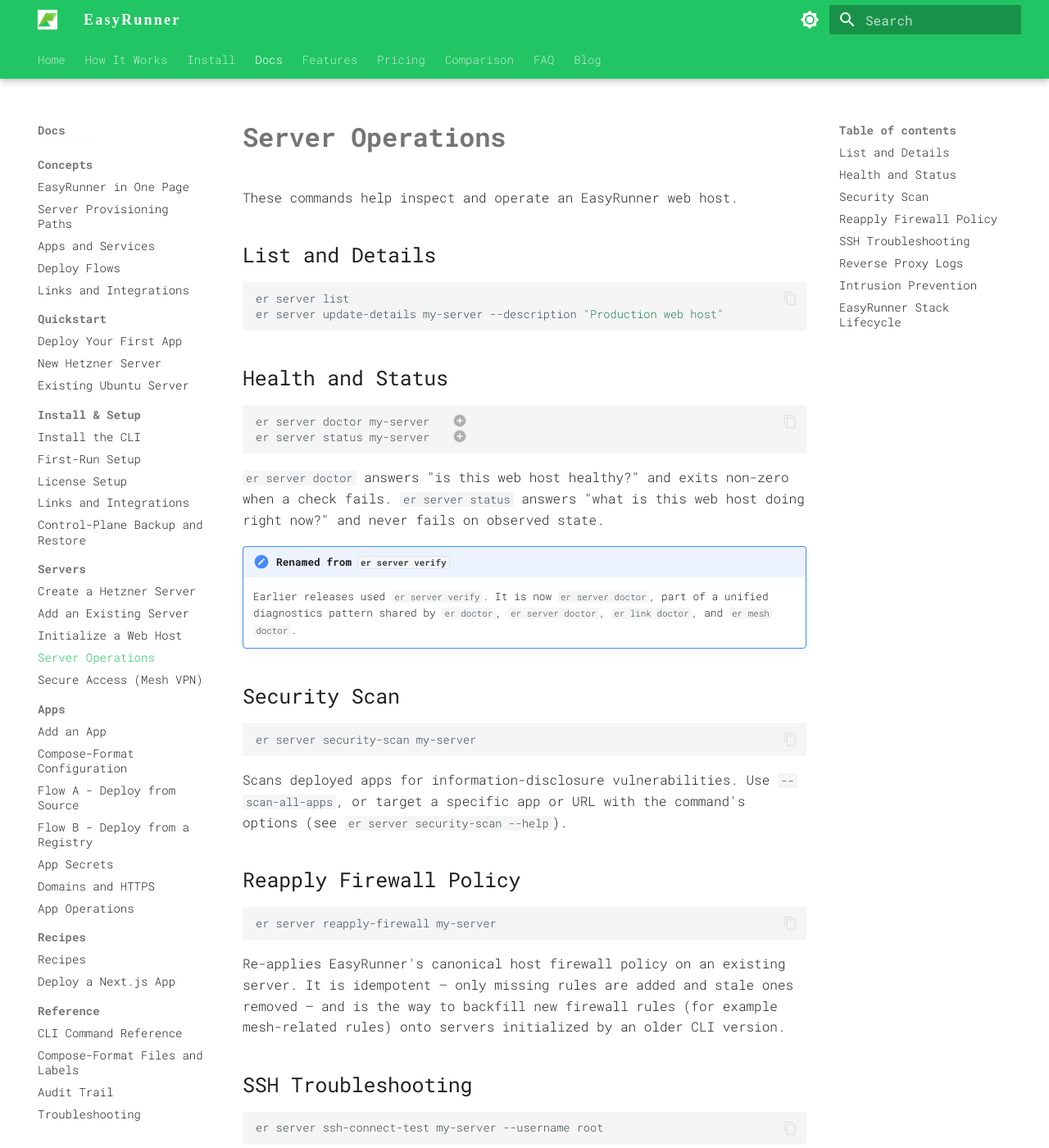
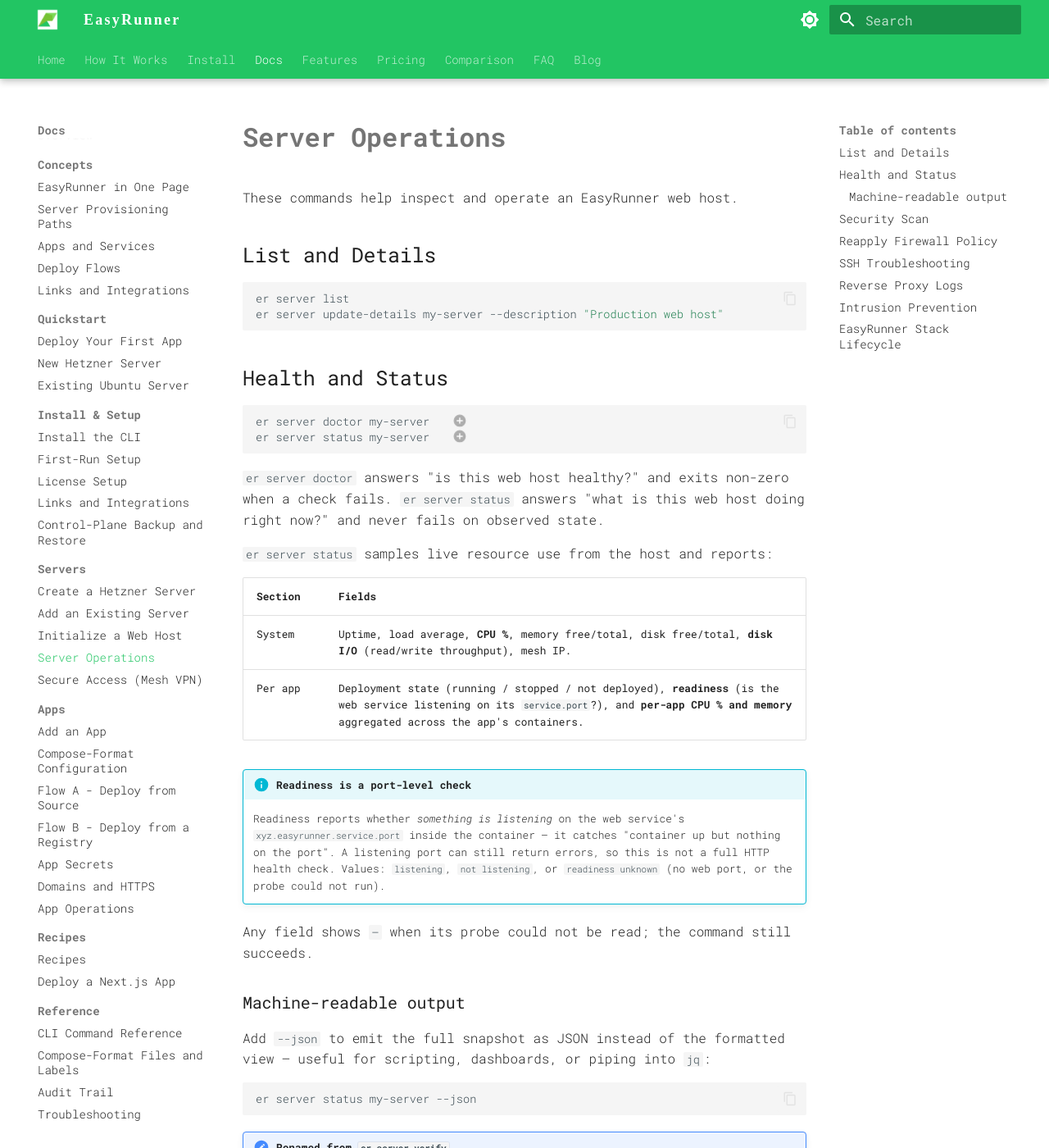
Before and after one commit to janaka/easyrunner-docs, an MkDocs documentation site: the page built from docs/user-docs/servers/operations.md, in a window 1280 px wide and 1400 px high. Shown: the whole window at 82% size. Built offline with MkDocs 1.6.1 and Material for MkDocs 9.7.7, drawn with Linux system fonts in a browser that asks for light colours; some web fonts are replaced.

Commit message:
docs(status): document resource monitoring and --json output
`er server status` and `er app status` now sample live host resource use:
CPU %, disk I/O, per-app readiness (is the web service listening on its
service.port?), and per-container CPU/memory. Both commands also gained a
`--json` flag for machine-readable output. Document the new fields in the
server and app operations guides, and explain the readiness signal in the
"deployed but not responding" troubleshooting entry.

Co-Authored-By: Claude Opus 4.8 (1M context) <noreply@anthropic.com>

````diff
--- a/docs/user-docs/servers/operations.md
+++ b/docs/user-docs/servers/operations.md
@@ -17,9 +17,33 @@ er server status my-server   # (2)!
 ```
 
 1. Runs pass/fail health diagnostics across the host stack (Podman, Caddy, the EasyRunner user, firewall rules, connectivity). Add `--fix` to attempt automatic remediation where supported.
-2. Shows a read-only snapshot of runtime state: uptime, load average, memory, disk, per-app container status, and the server's mesh IP.
+2. Shows a read-only snapshot of runtime state — see the fields below.
 
 `er server doctor` answers "is this web host healthy?" and exits non-zero when a check fails. `er server status` answers "what is this web host doing right now?" and never fails on observed state.
+
+`er server status` samples live resource use from the host and reports:
+
+| Section | Fields |
+| --- | --- |
+| System | Uptime, load average, **CPU %**, memory free/total, disk free/total, **disk I/O** (read/write throughput), mesh IP. |
+| Per app | Deployment state (running / stopped / not deployed), **readiness** (is the web service listening on its `service.port`?), and **per-app CPU % and memory** aggregated across the app's containers. |
+
+!!! info "Readiness is a port-level check"
+    Readiness reports whether *something is listening* on the web service's
+    `xyz.easyrunner.service.port` inside the container — it catches "container up
+    but nothing on the port". A listening port can still return errors, so this
+    is not a full HTTP health check. Values: `listening`, `not listening`, or
+    `readiness unknown` (no web port, or the probe could not run).
+
+Any field shows `—` when its probe could not be read; the command still succeeds.
+
+### Machine-readable output
+
+Add `--json` to emit the full snapshot as JSON instead of the formatted view — useful for scripting, dashboards, or piping into `jq`:
+
+```bash
+er server status my-server --json
+```
 
 !!! note "Renamed from `er server verify`"
     Earlier releases used `er server verify`. It is now `er server doctor`, part of a unified diagnostics pattern shared by `er doctor`, `er server doctor`, `er link doctor`, and `er mesh doctor`.
````
Also changed, not shown: docs/user-docs/apps/operations.md (+16 -0 lines), docs/user-docs/reference/troubleshooting.md (+5 -1 lines).
